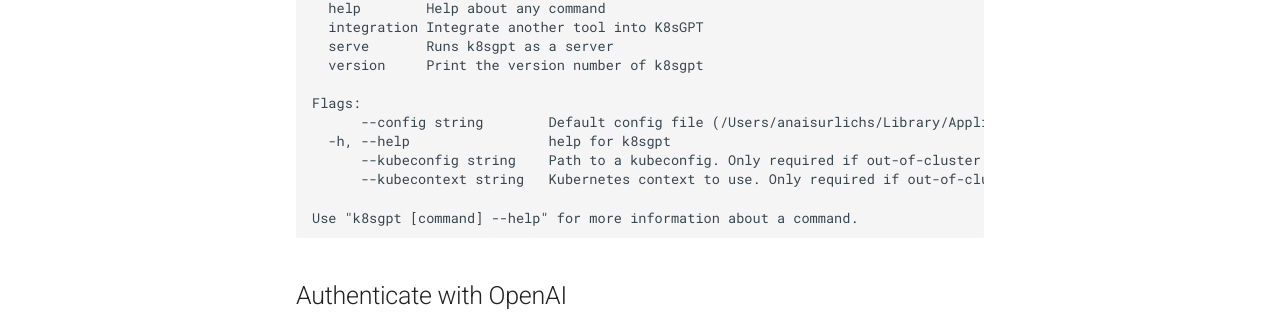
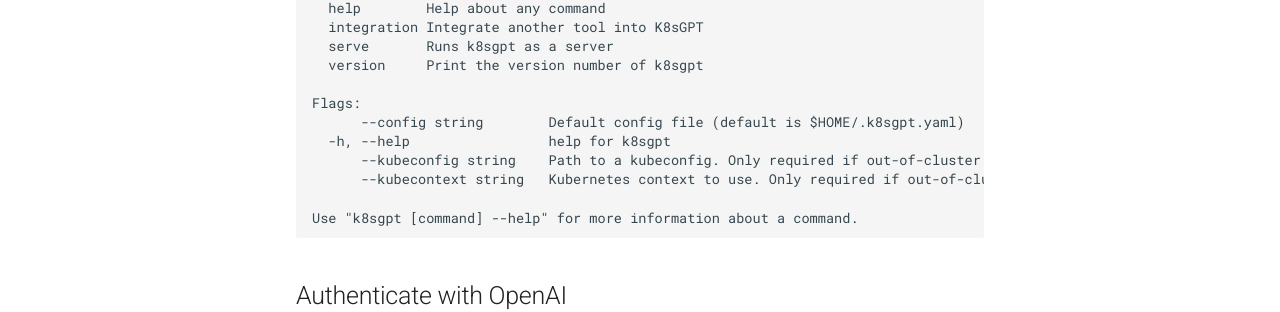
Before and after one commit to k8sgpt-ai/docs, an MkDocs documentation site: the page built from docs/getting-started/getting-started.md, in a window 1280 px wide and 1400 px high, scrolled down 950 px. Shown: the part 508-820 px from the top of the window. Built offline with MkDocs 1.6.1 and Material for MkDocs 9.7.7, drawn with Linux system fonts in a browser that asks for light colours; comment, search, counter and statistics services are not loaded; some of the changed text lies outside the part shown.

Commit message:
fix: CLI path in getting-started guide
Signed-off-by: AnaisUrlichs <urlichsanais@gmail.com>

```diff
--- a/docs/getting-started/getting-started.md
+++ b/docs/getting-started/getting-started.md
@@ -55,7 +55,7 @@ Available Commands:
   version     Print the version number of k8sgpt
 
 Flags:
-      --config string        Default config file (/Users/anaisurlichs/Library/Application Support/k8sgpt/k8sgpt.yaml)
+      --config string        Default config file (default is $HOME/.k8sgpt.yaml)
   -h, --help                 help for k8sgpt
       --kubeconfig string    Path to a kubeconfig. Only required if out-of-cluster.
       --kubecontext string   Kubernetes context to use. Only required if out-of-cluster.
```
Also changed, not shown: other parts of docs/getting-started/getting-started.md (+1 -1 lines).
